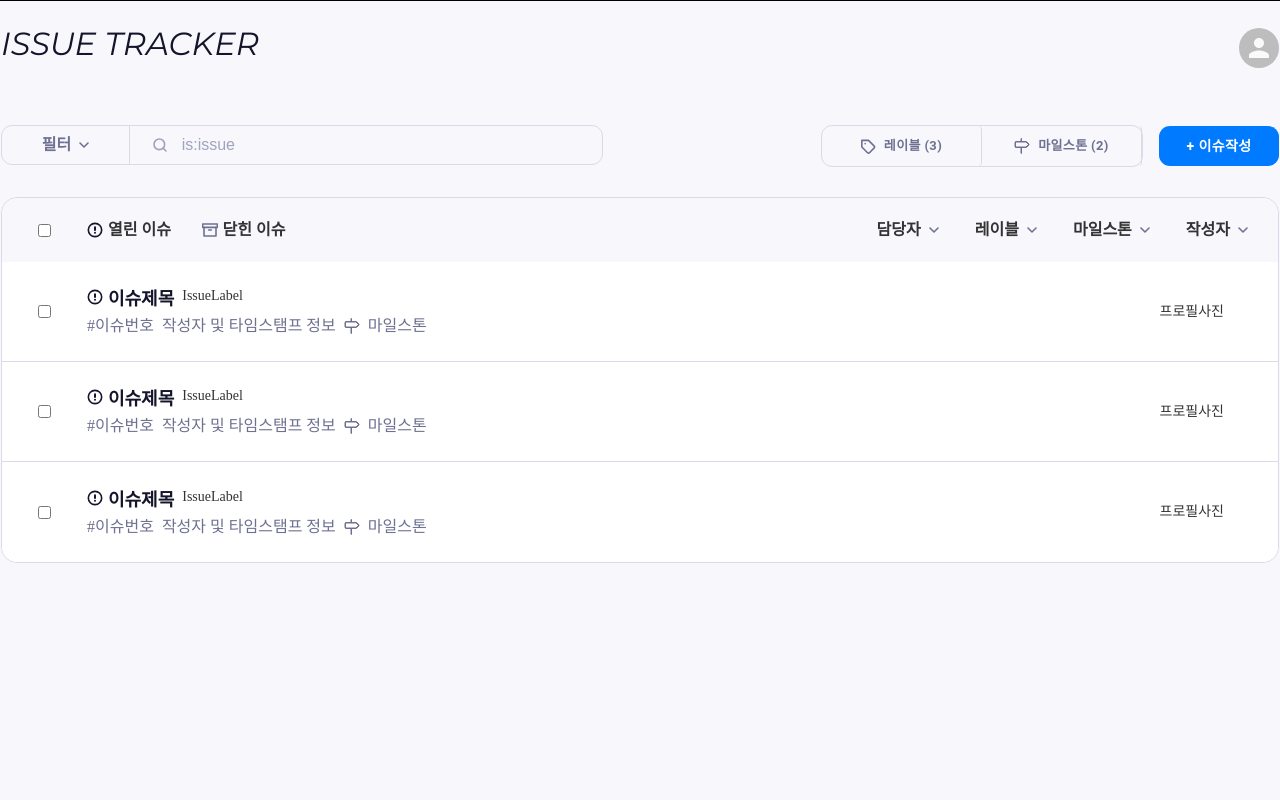
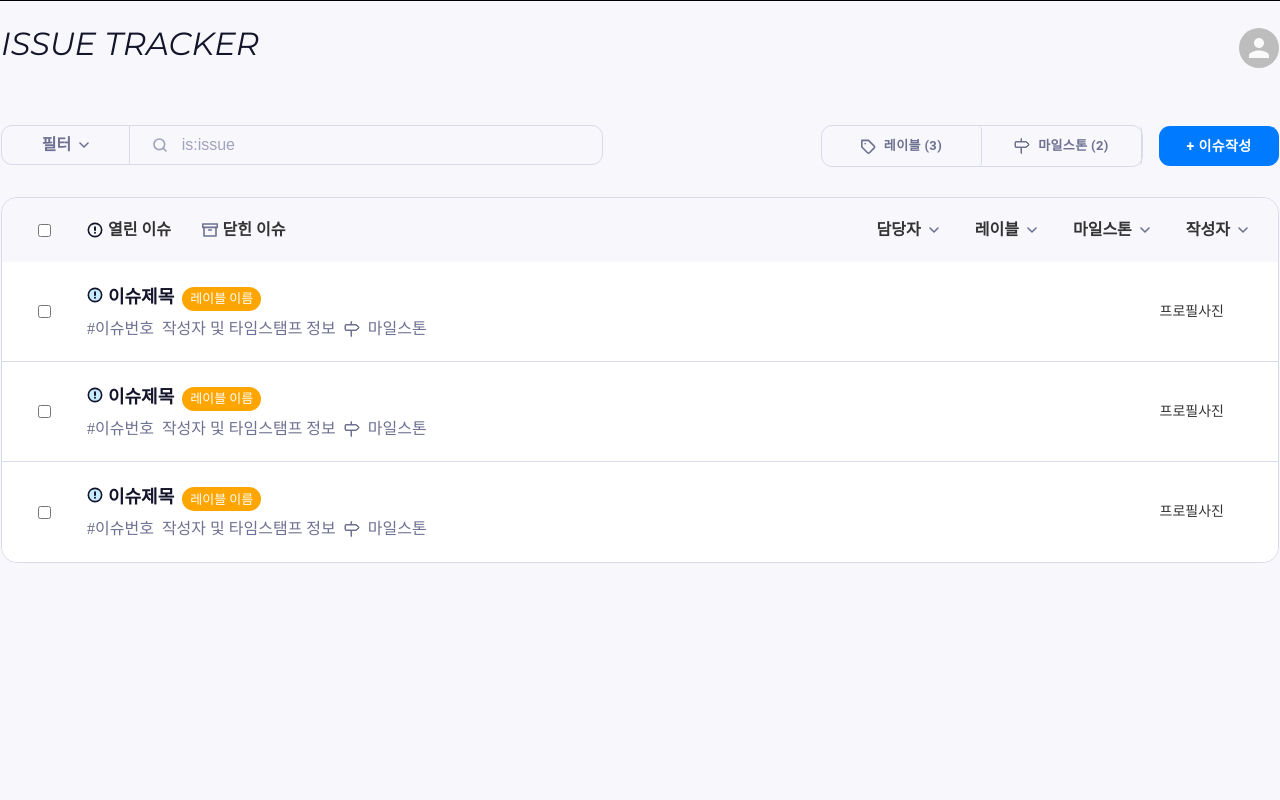
Before and after one commit to codesquad-members-2021/issue-tracker, a React (Create React App) app in the folder FE/issue-tracker/: page /#/ in a window 1280 px wide. Shown: the top 800 px of the page. Built offline with nearby package versions, Linux system fonts and the light colour scheme.

Commit message:
feat. :sparkles: label 아토믹하게 분리

```diff
--- /dev/null
+++ b/FE/issue-tracker/src/Components/AtomicComponents/Label.tsx
@@ -0,0 +1,27 @@
+import styled from "styled-components";
+import Chip from "@material-ui/core/Chip";
+
+type LabelProps = {
+  label: string;
+  backgroundColor?: string;
+  fontColor?: string;
+};
+
+const Label = ({ label, backgroundColor, fontColor }: LabelProps) => {
+  return (
+    <LabelDiv
+      label={label}
+      size="small"
+      fontColor={fontColor}
+      backgroundColor={backgroundColor}
+    />
+  );
+};
+
+const LabelDiv = styled(Chip)<{ fontColor?: string; backgroundColor?: string }>`
+  color: ${({ fontColor }) => (fontColor ? fontColor : "none")};
+  background-color: ${({ backgroundColor }) =>
+    backgroundColor ? backgroundColor : "none"};
+`;
+
+export default Label;
--- a/FE/issue-tracker/src/Components/Home/HomeContents/IssueTable/IssueTableBody/IssueTableRow/IssueLabel.tsx
+++ b/FE/issue-tracker/src/Components/Home/HomeContents/IssueTable/IssueTableBody/IssueTableRow/IssueLabel.tsx
@@ -1,5 +1,9 @@
+import Label from "@/Components/AtomicComponents/Label";
+
 const IssueLabel = () => {
-  return <div>IssueLabel</div>;
+  return (
+    <Label label="레이블 이름" backgroundColor="orange" fontColor="white" />
+  );
 };
 
 export default IssueLabel;
--- a/FE/issue-tracker/src/Components/Home/HomeContents/IssueTable/IssueTableBody/IssueTableRow/IssueTitle.tsx
+++ b/FE/issue-tracker/src/Components/Home/HomeContents/IssueTable/IssueTableBody/IssueTableRow/IssueTitle.tsx
@@ -6,7 +6,7 @@ import {
 const IssueTitle = () => {
   return (
     <S.IssueInfoTitle>
-      <Icon.IssueMark />
+      <Icon.IssueMark fillColor="#C7EBFF" />
       이슈제목
     </S.IssueInfoTitle>
   );
--- a/FE/issue-tracker/src/Components/Home/HomeStyles.tsx
+++ b/FE/issue-tracker/src/Components/Home/HomeStyles.tsx
@@ -193,8 +193,9 @@ const HomeAssets = {
     margin-right: 11.33px;
   `,
 
-  IssueMark: styled(IssueMark)`
+  IssueMark: styled(IssueMark)<{ fillColor?: string }>`
     margin-right: 5px;
+    fill: ${({ fillColor }) => (fillColor ? fillColor : "none")};
   `,
 
   CloseIssueMark: styled(closeIssueMark)`
--- a/FE/issue-tracker/src/Styles/CommonStyles.tsx
+++ b/FE/issue-tracker/src/Styles/CommonStyles.tsx
@@ -1,5 +1,4 @@
 import styled from "styled-components";
-import Chip from "@material-ui/core/Chip";
 
 const BOX = {
   FLEX_ROW_BOX: styled.div`
@@ -29,8 +28,4 @@ const BOX = {
   `,
 };
 
-const Label = {
-  label: styled(Chip)``,
-};
-
-export { BOX, Label };
+export { BOX };
```
